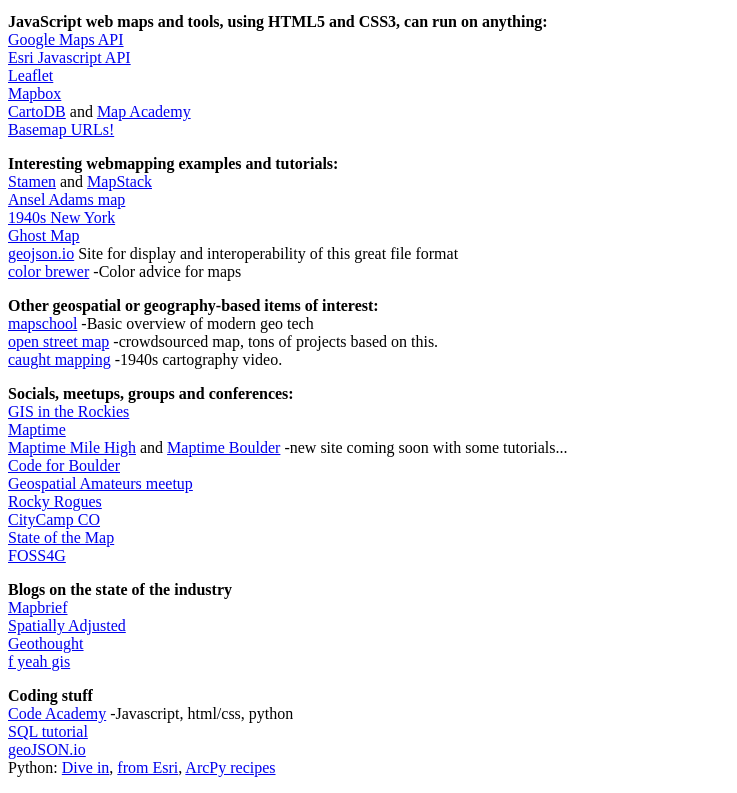
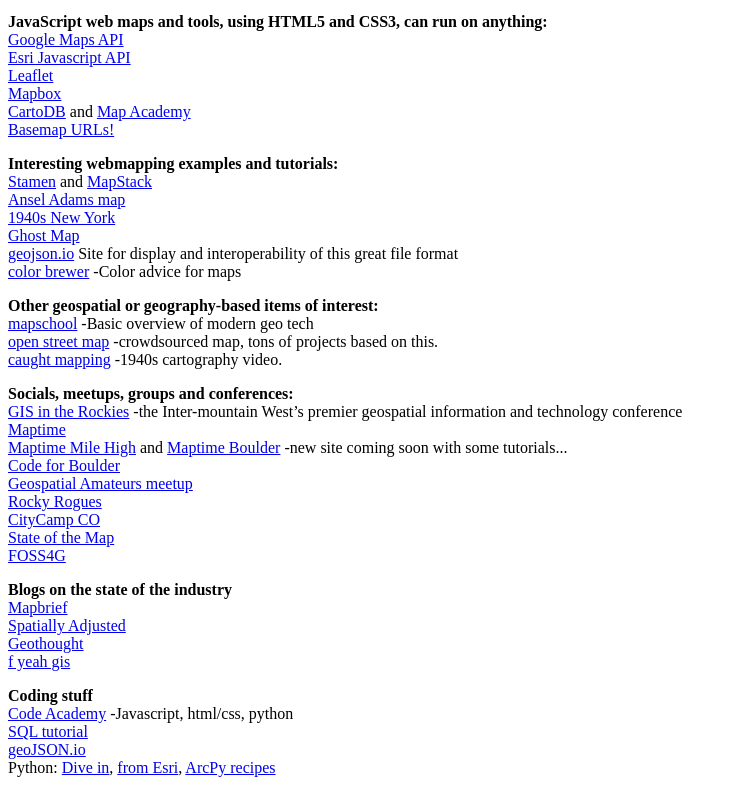
Before and after one commit to gisbill/GeoLinks, a plain HTML site: page index.html in a window 1280 px wide. Shown: the part 101-894 px from the top of the page, without its empty margins (0-737 px from the left). Drawn offline with Linux system fonts and the light colour scheme.

Commit message:
Update index.html

```diff
--- a/index.html
+++ b/index.html
@@ -31,7 +31,7 @@
 <a href="http://archive.org/details/CaughtMa1940">caught mapping</a> -1940s cartography video.  </p>
 
 <p><b>Socials, meetups, groups and conferences:</b> <br />
-<a href="http://gisintherockies.org">GIS in the Rockies</a> <br />
+<a href="http://gisintherockies.org">GIS in the Rockies</a> -the Inter-mountain West’s premier geospatial information and technology conference <br />
 <a href= "http://maptime.io">Maptime</a> <br />
 <a href= "http://maptime.io/denver/">Maptime Mile High</a> and <a href="http://www.meetup.com/pt/Maptime-Boulder/">Maptime Boulder</a> -new site coming soon with some tutorials... <br />
 <a href="http://www.meetup.com/CodeForBoulder/">Code for Boulder</a> <br />
```
